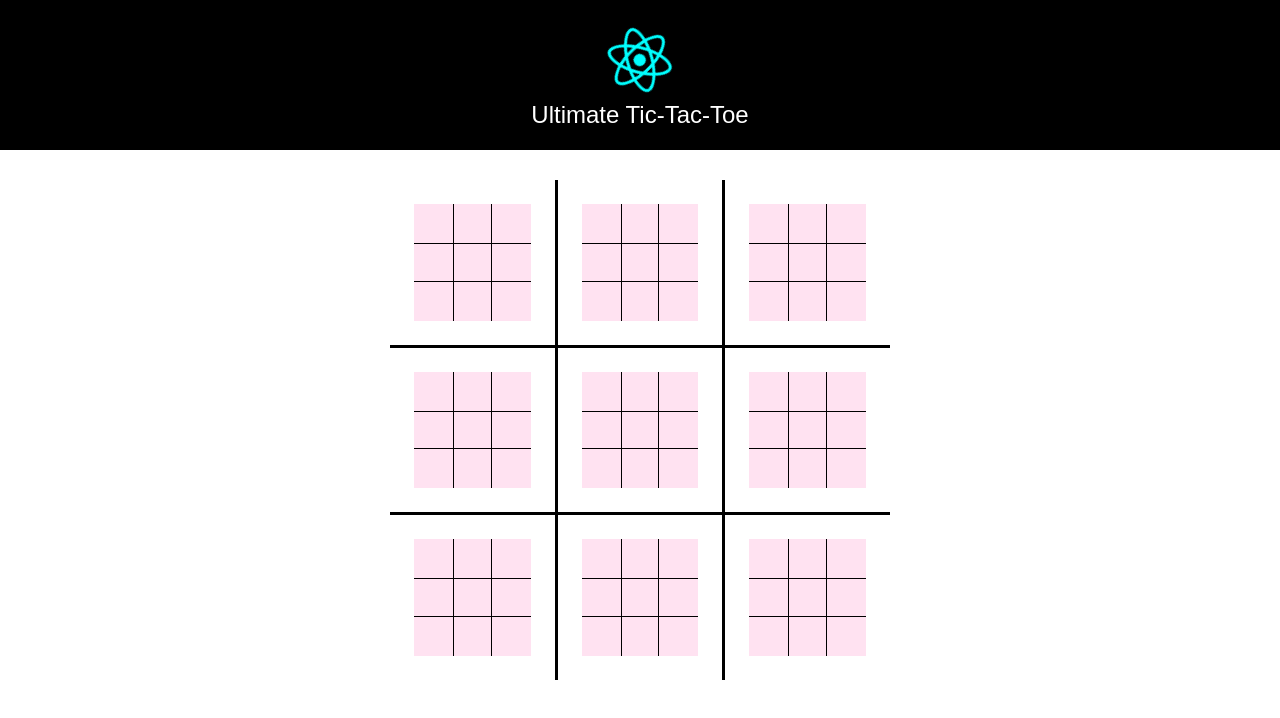
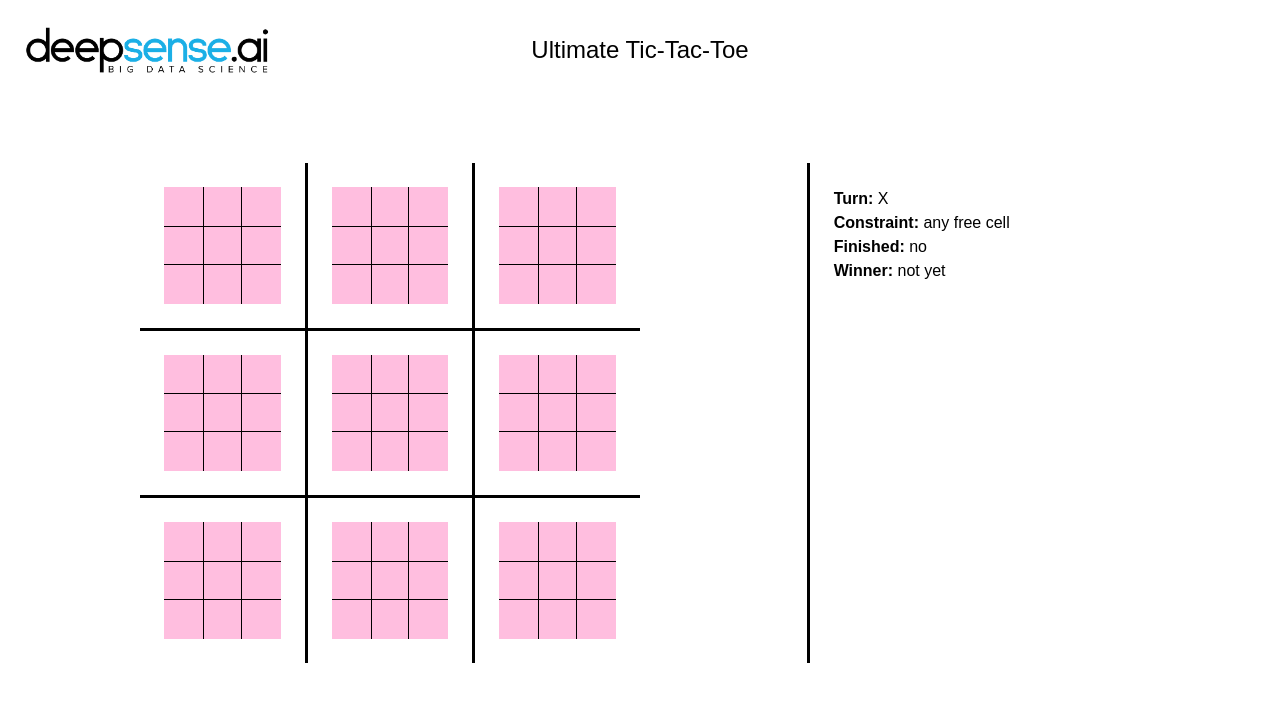
Before and after one commit to alex-kachura/uttt, a React (Create React App) app: page / in a window 1280 px wide. Shown: the top 718 px of the page. Built offline with nearby package versions, Linux system fonts and the light colour scheme.

Commit message:
logo, styling, improvements

```diff
--- a/public/index.html
+++ b/public/index.html
@@ -19,7 +19,7 @@
       work correctly both with client-side routing and a non-root public URL.
       Learn how to configure a non-root public URL by running `npm run build`.
     -->
-    <title>React App</title>
+    <title>Ultimate Tic-Tac-Toe</title>
   </head>
   <body>
     <noscript>
--- a/src/App.css
+++ b/src/App.css
@@ -1,28 +1,24 @@
-.App {
+.App-logo {
+    width: 257px;
+    height: 60px;
+}
+
+.App-header {
+    display: flex;
+    justify-content: space-between;
+    align-items: center;
+    background-color: white;
+    padding: 20px;
+    color: black;
+}
+
+.App-title {
+    flex-shrink: 0;
+    font-size: 1.5em;
     text-align: center;
 }
 
-.App-logo {
-    animation: App-logo-spin infinite 20s linear;
-    height: 80px;
+.dummy {
+    flex-shrink: 1;
+    width: 257px;
 }
-
-.App-header {
-    background-color: var(--black);
-    height: 150px;
-    padding: 20px;
-    color: white;
-}
-
-.App-title {
-    font-size: 1.5em;
-}
-
-@keyframes App-logo-spin {
-    from {
-        transform: rotate(0deg);
-    }
-    to {
-        transform: rotate(360deg);
-    }
-}
--- a/src/App.js
+++ b/src/App.js
@@ -1,6 +1,6 @@
 import React, { Component } from 'react'
 
-import logo from './logo.svg'
+import logo from './deepsense.webp'
 import './App.css'
 import UltimateTicTacToe from './components/UltimateTicTacToe/UltimateTicTacToe'
 
@@ -11,6 +11,7 @@ class App extends Component {
         <header className="App-header">
           <img src={logo} className="App-logo" alt="logo" />
           <h1 className="App-title">Ultimate Tic-Tac-Toe</h1>
+          <span className="dummy" />
         </header>
         <main>
           <UltimateTicTacToe />
--- a/src/components/UltimateTicTacToe/UltimateTicTacToe.css
+++ b/src/components/UltimateTicTacToe/UltimateTicTacToe.css
@@ -1,20 +1,37 @@
-.big_field {
+.uttt {
+    display: flex;
+    justify-content: center;
+}
+
+.game-panel {
+    flex-shrink: 0;
+    margin: var(--section-margin);
+    margin-left: calc(var(--field-size) / 3);
+    padding: var(--big-cell-padding);
+    width: calc(var(--field-size) / 3 * 2);
+    line-height: 1.5em;
+    text-align: left;
+    border-left: 3px solid black;
+}
+
+.big-field {
     display: grid;
     grid-template-columns: repeat(3, 1fr);
     grid-template-rows: repeat(3, 1fr);
-    margin: 30px auto;
+    margin: var(--section-margin);
+    margin-right: 0;
     width: var(--field-size);
     height: var(--field-size);
 }
 
-.small_field {
+.small-field {
     display: grid;
     grid-template-columns: repeat(3, 1fr);
     grid-template-rows: repeat(3, 1fr);
 }
 
 .cell {
-    border-color: var(--black);
+    border-color: black;
     font-family: monospace;
     font-size: 9px;
     line-height: 12px;
@@ -30,24 +47,24 @@
     border-bottom: 1px solid;
 }
 
-.big_cell.cell {
+.big-cell.cell {
     border-width: var(--big-cell-border-width);
     padding: var(--big-cell-padding);
 }
 
-.big_cell.playerX {
+.big-cell.playerX {
     background-color: var(--playerX-color-light);
 }
 
-.big_cell.playerO {
+.big-cell.playerO {
     background-color: var(--playerO-color-light);
 }
 
-.big_cell.draw {
+.big-cell.draw {
     background-color: var(--draw-color);
 }
 
-.small_cell {
+.small-cell {
     display: flex;
     justify-content: center;
     align-items: center;
@@ -55,50 +72,50 @@
     height: var(--cell-size);
 }
 
-.small_cell .fa-times {
+.small-cell .fa-times {
     font-size: 30px;
 }
 
-.small_cell .fa-circle {
+.small-cell .fa-circle {
     font-size: 24px;
 }
 
-.small_cell.playerX {
+.small-cell.playerX {
     background-color: var(--playerX-color);
 }
 
-.small_cell.playerO {
+.small-cell.playerO {
     background-color: var(--playerO-color);
 }
 
-.small_cell.playerX.makesLineX {
+.small-cell.playerX.makesLineX {
     background-color: var(--playerX-color-dark);
 }
 
-.small_cell.playerO.makesLineO {
+.small-cell.playerO.makesLineO {
     background-color: var(--playerO-color-dark);
 }
 
-.small_cell.possible {
+.small-cell.possible {
     cursor: pointer;
     animation-duration: 2.2s;
     animation-iteration-count: infinite;
     animation-timing-function: ease-in;
 }
 
-.playerXTurn .small_cell.possible {
+.playerXTurn .small-cell.possible {
     animation-name: blinkPlayerX;
 }
 
-.playerOTurn .small_cell.possible {
+.playerOTurn .small-cell.possible {
     animation-name: blinkPlayerO;
 }
 
-.finished.playerXTurn .small_cell.possible {
+.finished.playerXTurn .small-cell.possible {
     animation-name: none;
 }
 
-.finished.playerOTurn .small_cell.possible {
+.finished.playerOTurn .small-cell.possible {
     animation-name: none;
 }
 
--- a/src/components/UltimateTicTacToe/UltimateTicTacToe.js
+++ b/src/components/UltimateTicTacToe/UltimateTicTacToe.js
@@ -17,7 +17,8 @@ const RESULT_INDEX = 92
 const STATE_SIZE = 93
 const mapCodeToIcon = new Map([
   [X, <i className="fal fa-times" />],
-  [O, <i className="fal fa-circle" />]
+  [O, <i className="fal fa-circle" />],
+  [DRAW, <i className="fal fa-handshake" />]
 ])
 
 export default class UltimateTicTacToe extends Component {
@@ -39,9 +40,8 @@ export default class UltimateTicTacToe extends Component {
     return new UltimateTicTacToe(clone(this.state))
   }
 
-  execute(action) {
-    if (this.assertActionLegality(action)) {
-      const game = [...this.state.game]
+  execute(game, action) {
+    if (this.assertActionLegality(game, action)) {
       const { gameIndex, smallGameOffset, smallGameIndex, largeGameIndex } = this.extractIndices(action)
       const mark = game[TURN_INDEX]
 
@@ -49,9 +49,9 @@ export default class UltimateTicTacToe extends Component {
       game[TURN_INDEX] = mark === O ? X : O
       this.setResult(game, mark, smallGameOffset, largeGameIndex)
       this.setConstraint(game, smallGameIndex)
+    }
 
-      this.setState({ game })
-    }
+    return game
   }
 
   isTerminated(game) {
@@ -115,7 +115,7 @@ export default class UltimateTicTacToe extends Component {
       indices = this.getEmptyIndices(game, offset)
     } else {
       range(81, 90).forEach((v, i) => {
-        if (!game[v]) {
+        if (game[v] === EMPTY) {
           indices = indices.concat(this.getEmptyIndices(game, 9 * i))
         }
       })
@@ -125,15 +125,15 @@ export default class UltimateTicTacToe extends Component {
   }
 
   getEmptyIndices(game, offset) {
-    return range(offset, offset + 9).filter(i => !game[i])
+    return range(offset, offset + 9).filter(i => game[i] === EMPTY)
   }
 
   hasWinningPosition(game, mark, offset) {
     return !!this.getLineIndices(game, mark, offset).length
   }
 
+  /* this method checks whether given state has winning position and returns them as an array */
   getLineIndices(game, mark, offset) {
-    /* this method checks whether given state has winning position and returns them as an array */
     const result = []
 
     if (mark === game[offset + 4]) {
@@ -152,8 +152,8 @@ export default class UltimateTicTacToe extends Component {
     return result
   }
 
+  /* game is considered as full when all positions are taken */
   isFull(game, offset) {
-    /* game is considered as full when all positions are taken */
     return every(range(offset, offset + 9), i => game[i])
   }
 
@@ -171,8 +171,8 @@ export default class UltimateTicTacToe extends Component {
     }
   }
 
+  /* result is assigned to a game when either of players won or all positions are taken */
   setResult(game, mark, smallGameOffset, largeGameIndex) {
-    /* result is assigned to a game when either of players won or all positions are taken */
     // check small game
     if (this.hasWinningPosition(game, mark, smallGameOffset)) {
       game[81 + largeGameIndex] = mark
@@ -187,15 +187,15 @@ export default class UltimateTicTacToe extends Component {
     }
   }
 
-  assertActionLegality(action) {
+  assertActionLegality(game, action) {
     const { gameIndex, /*smallGameOffset, smallGameIndex, */largeGameIndex } = this.extractIndices(action)
     const errors = []
 
-    if (this.isTerminated(this.state.game)) {
+    if (this.isTerminated(game)) {
       errors.push(`environment is terminated`)
     }
-    if (this.state.game[TURN_INDEX] !== action.turn) {
-      errors.push(`environment expects action with turn=${this.state.game[TURN_INDEX]}, but selected action has turn=${action.turn}`)
+    if (game[TURN_INDEX] !== action.turn) {
+      errors.push(`environment expects action with turn=${game[TURN_INDEX]}, but selected action has turn=${action.turn}`)
     }
     if (!(0 <= action.rowIndex && action.rowIndex < 9)) {
       errors.push(`rowIndex value = ${action.rowIndex} is out of the scope of the board`)
@@ -203,14 +203,14 @@ export default class UltimateTicTacToe extends Component {
     if (!(0 <= action.colIndex && action.colIndex < 9)) {
       errors.push(`colIndex value = ${action.colIndex} is out of the scope of the board`)
     }
-    if (this.state.game[CONSTRAINT_INDEX] !== 0 && largeGameIndex !== this.state.game[CONSTRAINT_INDEX] - 1) {
-      errors.push(`next move is under constraint=${this.state.game[CONSTRAINT_INDEX] -
+    if (game[CONSTRAINT_INDEX] !== 0 && largeGameIndex !== game[CONSTRAINT_INDEX] - 1) {
+      errors.push(`next move is under constraint=${game[CONSTRAINT_INDEX] -
       1}, but selected action points to ${largeGameIndex}`)
     }
-    if (this.state.game[81 + largeGameIndex]) {
+    if (game[81 + largeGameIndex]) {
       errors.push(`selected sub-game=${largeGameIndex} is finished`)
     }
-    if (this.state.game[gameIndex]) {
+    if (game[gameIndex]) {
       errors.push(`cell (rowIndex=${action.rowIndex}, colIndex=${action.colIndex}) is already taken`)
     }
 
@@ -220,7 +220,11 @@ export default class UltimateTicTacToe extends Component {
   }
 
   handleCellClick(rowIndex, colIndex) {
-    this.execute(new Action(rowIndex, colIndex, this.state.game[TURN_INDEX]))
+    const game = [...this.state.game]
+
+    this.setState({
+      game: this.execute(game, new Action(rowIndex, colIndex, game[TURN_INDEX]))
+    })
   }
 
   render() {
@@ -228,24 +232,21 @@ export default class UltimateTicTacToe extends Component {
     const turn = game[TURN_INDEX]
     const result = game[RESULT_INDEX]
     const constraint = game[CONSTRAINT_INDEX]
+    const isTerminated = this.isTerminated(game)
     const possibleIndices = this.getPossibleIndices(game)
 
     console.log('/----------------')
     console.log('game:', game)
-    console.log('turn:', turn)
-    console.log('constraint:', constraint)
     console.log('possible indices:', possibleIndices)
-    console.log('is large game full:', this.isFull(game, 81))
-    console.log('is terminated:', this.isTerminated(game))
-    console.log('result:', result)
     console.log('----------------/')
 
     return (
+      <div className="uttt">
         <div
-        className={classnames("big_field field", {
+          className={classnames("big-field field", {
           playerXTurn: turn === X,
           playerOTurn: turn === O,
-          finished: this.isTerminated(game)
+          finished: isTerminated
       })}
         >
           {
@@ -256,7 +257,7 @@ export default class UltimateTicTacToe extends Component {
               return (
                 <div
                   key={i}
-                className={classnames("big_cell cell", {
+                  className={classnames("big-cell cell", {
                   top: i < 3,
                   middle: 3 <= i && i < 6,
                   bottom: 6 <= i,
@@ -268,7 +269,7 @@ export default class UltimateTicTacToe extends Component {
                   draw: v === DRAW
                 })}
                 >
-                <div className="small_field field">
+                  <div className="small-field field">
                     {
                       game.slice(i * 9, i * 9 + 9).map((w, j) => {
                         const index = i * 9 + j
@@ -277,7 +278,7 @@ export default class UltimateTicTacToe extends Component {
                         return (
                           <div
                             key={index}
-                          className={classnames("small_cell cell", {
+                            className={classnames("small-cell cell", {
                             top: j < 3,
                             middle: 3 <= j && j < 6,
                             bottom: 6 <= j,
@@ -304,6 +305,13 @@ export default class UltimateTicTacToe extends Component {
             })
           }
         </div>
+        <ul className="game-panel">
+          <li><strong>Turn:</strong> {turn === X ? 'X' : 'O'}</li>
+          <li><strong>Constraint:</strong> {constraint || 'any free cell'}</li>
+          <li><strong>Finished:</strong> {isTerminated ? 'yes' : 'no'}</li>
+          <li><strong>Winner:</strong> {mapCodeToIcon.get(result) || 'not yet'}</li>
+        </ul>
+      </div>
     )
   }
 }
--- a/src/index.css
+++ b/src/index.css
@@ -3,7 +3,7 @@
     --big-cell-padding: 24px;
     --big-cell-border-width: 3px;
     --cell-size: calc((var(--field-size) - var(--big-cell-padding) * 6 - var(--big-cell-border-width) * 2) / 9);
-    --black: #000000;
+    --section-margin: calc(var(--big-cell-padding) + var(--cell-size));
     --playerX-color-dark: #990033;
     --playerX-color: #ff0066;
     --playerX-color-light: #ff99cc;
@@ -40,6 +40,10 @@ table {
     border-spacing: 0;
 }
 
+strong {
+    font-weight: bold;
+}
+
 * {
     box-sizing: border-box;
 }
```
Also changed, not shown: src/deepsense.webp (added), src/logo.svg (deleted). Lines whose indentation alone changed are shown as unchanged.
